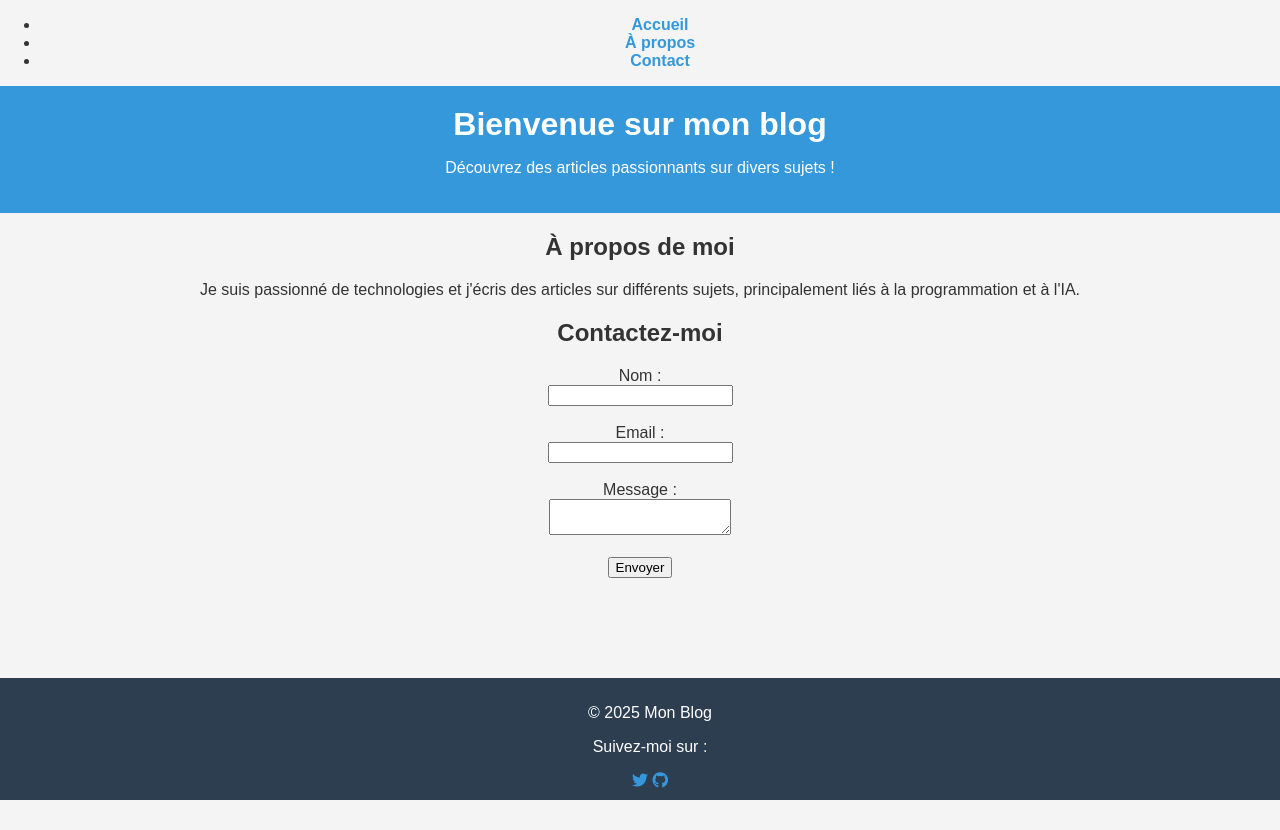
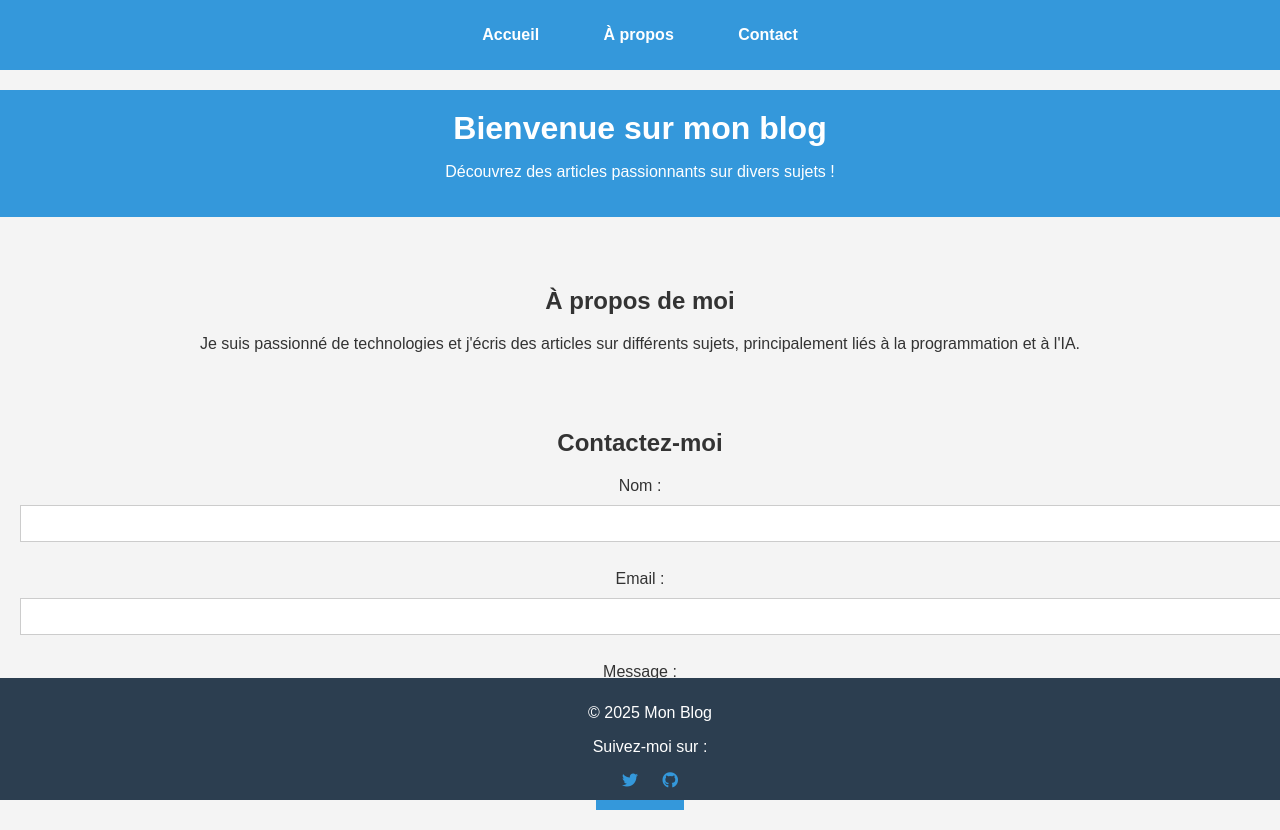
Before and after one commit to Assistante-clara/my-blog, a PHP site: page / in a window 1280 px wide. Before the commit the page ends 800 px from the top, so only its background shows below. Run offline with PHP 8.4, Linux system fonts and the light colour scheme.

Commit message:
Update style.css

```diff
--- a/css/style.css
+++ b/css/style.css
@@ -1,3 +1,4 @@
+/* Style global */
 body {
   font-family: 'Arial', sans-serif;
   background-color: #f4f4f4;
@@ -7,18 +8,40 @@ body {
   text-align: center;
 }
 
+nav {
+  background-color: #3498db;
+  padding: 10px;
+  margin-bottom: 20px;
+}
+
+nav ul {
+  list-style-type: none;
+  padding: 0;
+}
+
+nav ul li {
+  display: inline;
+  margin: 0 20px;
+}
+
+nav a {
+  color: white;
+  text-decoration: none;
+  font-weight: bold;
+}
+
 header {
   background-color: #3498db;
   color: white;
   padding: 20px;
-  text-align: center;
+  margin-bottom: 30px;
 }
 
 h1 {
   margin: 0;
 }
 
-main {
+section {
   padding: 20px;
 }
 
@@ -36,8 +59,39 @@ a {
   color: #3498db;
   text-decoration: none;
   font-weight: bold;
+  margin: 0 10px;
 }
 
 a:hover {
   text-decoration: underline;
 }
+
+input[type="text"], input[type="email"], textarea {
+  width: 100%;
+  padding: 10px;
+  margin: 10px 0;
+  border: 1px solid #ccc;
+}
+
+input[type="submit"] {
+  background-color: #3498db;
+  color: white;
+  border: none;
+  padding: 10px 20px;
+  cursor: pointer;
+}
+
+input[type="submit"]:hover {
+  background-color: #2980b9;
+}
+
+/* Mobile responsive */
+@media (max-width: 600px) {
+  nav ul {
+    text-align: center;
+  }
+
+  section {
+    padding: 10px;
+  }
+}
```
